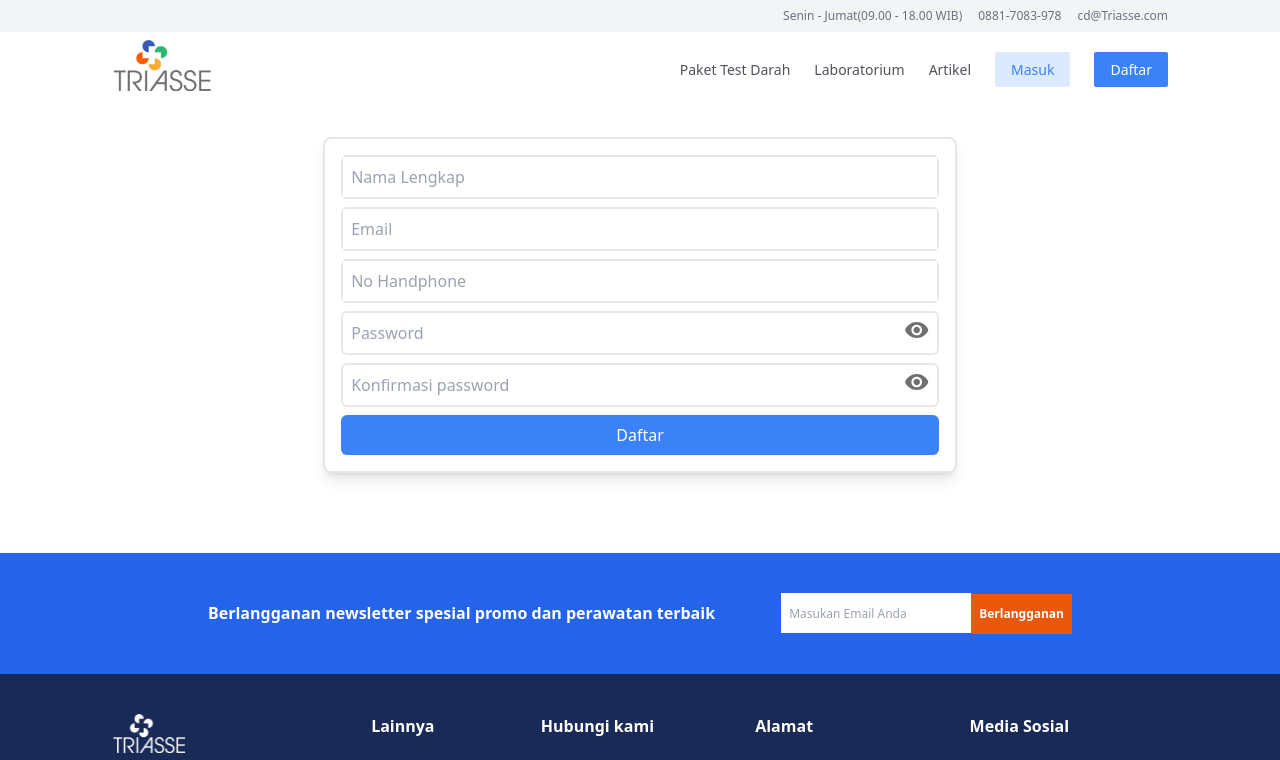
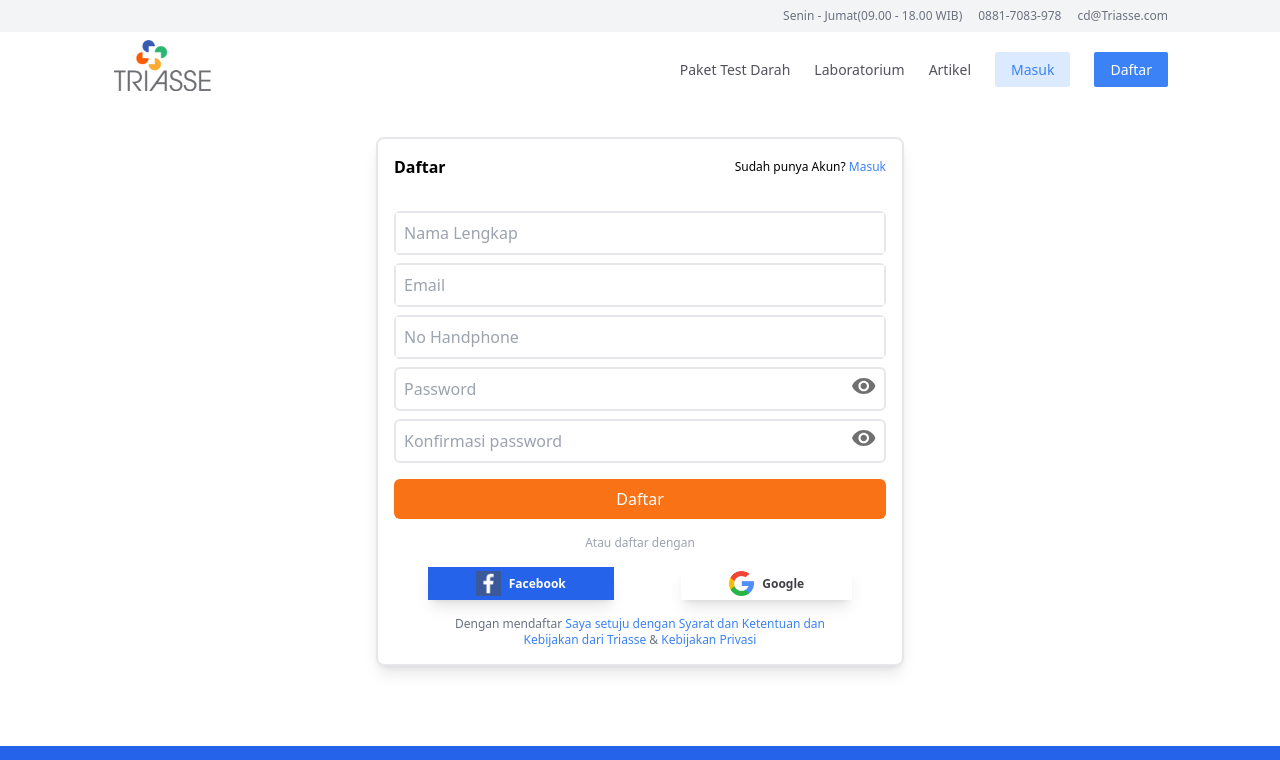
Before and after one commit to lordgent/testTriasse, a Next.js app: page /Auth/Register in a window 1280 px wide. Shown: the top 760 px of the page. Built offline with nearby package versions, Linux system fonts and the light colour scheme.

Commit message:
done slice ui register

```diff
--- a/pages/Auth/Login.jsx
+++ b/pages/Auth/Login.jsx
@@ -48,7 +48,7 @@ function Login() {
           </div>
 
           <button className="bg-orange-500 rounded-md text-white mb-4 w-full py-2 ">
-            Daftar
+            Masuk
           </button>
           <div className="flex mb-4 justify-between">
             <p className="text-blue-500 text-xs">Lupa Password?</p>
--- a/pages/Auth/Register.jsx
+++ b/pages/Auth/Register.jsx
@@ -3,13 +3,24 @@ import Layouts from "../../components/layout/Layouts";
 import show from "../../assets/img/img-eye-on.svg";
 import hidden from "../../assets/img/img-eye.svg";
 import Image from "next/image";
+import Link from "next/link";
+import google from "../../assets/img/img-google@2x.png";
+import facebook from "../../assets/img/img-facebook@2x.png";
 function Register() {
   const [pass, setpass] = useState(false);
 
   return (
     <Layouts>
       <div className="py-8 px-8 lg:px-28">
-        <div className="border-2 p-4 w-full lg:w-3/5 mx-auto bg-white shadow-lg rounded-lg">
+        <div className="border-2 p-4 w-full lg:w-2/4 mx-auto bg-white shadow-lg rounded-lg">
+          <div className="flex justify-between items-center mb-8">
+            <p className="font-semibold">Daftar</p>
+            <Link href="/login">
+              <a className="text-xs">
+                Sudah punya Akun? <span className="text-blue-500">Masuk</span>
+              </a>
+            </Link>
+          </div>
           <div className="mb-2 border-2  rounded-md ">
             <input
               type="text"
@@ -50,7 +61,7 @@ function Register() {
               />
             </button>
           </div>
-          <div className="mb-2 flex item-center border-2 px-2 rounded-md ">
+          <div className="mb-2 flex item-center border-2 px-2 mb-4 rounded-md ">
             <input
               type={pass ? "text" : "password"}
               placeholder="Konfirmasi password"
@@ -66,9 +77,34 @@ function Register() {
               />
             </button>
           </div>
-          <button className="bg-blue-500 rounded-md text-white w-full py-2 ">
+          <button className="bg-orange-500 mb-4 rounded-md text-white w-full py-2 ">
             Daftar
           </button>
+
+          <p className="text-center text-gray-400 mb-4 text-xs">
+            Atau daftar dengan
+          </p>
+          <div className="flex mb-4 ">
+            <div className="text-blue-500 mx-auto text-xs items-center flex gap-2 shadow-lg px-4 lg:px-12 bg-blue-600 py-1">
+              <Image src={facebook} alt="facebook" height="25" width="25" />
+              <p className="text-white font-semibold">Facebook</p>
+            </div>
+            <div className="text-blue-500 mx-auto text-xs items-center flex gap-2 shadow-lg bg-white px-4 lg:px-12 py-1">
+              <Image src={google} alt="facebook" height="25" width="25" />
+              <p className="text-zinc-700 font-semibold">Google</p>
+            </div>
+          </div>
+          <div className="px-8">
+            <p className="text-center text-gray-500 text-xs">
+              Dengan mendaftar{" "}
+              <span className="text-blue-500">
+                {" "}
+                Saya setuju dengan Syarat dan Ketentuan dan Kebijakan dari
+                Triasse
+              </span>{" "}
+              & <span className="text-blue-500">Kebijakan Privasi</span>
+            </p>
+          </div>
         </div>
       </div>
     </Layouts>
```
